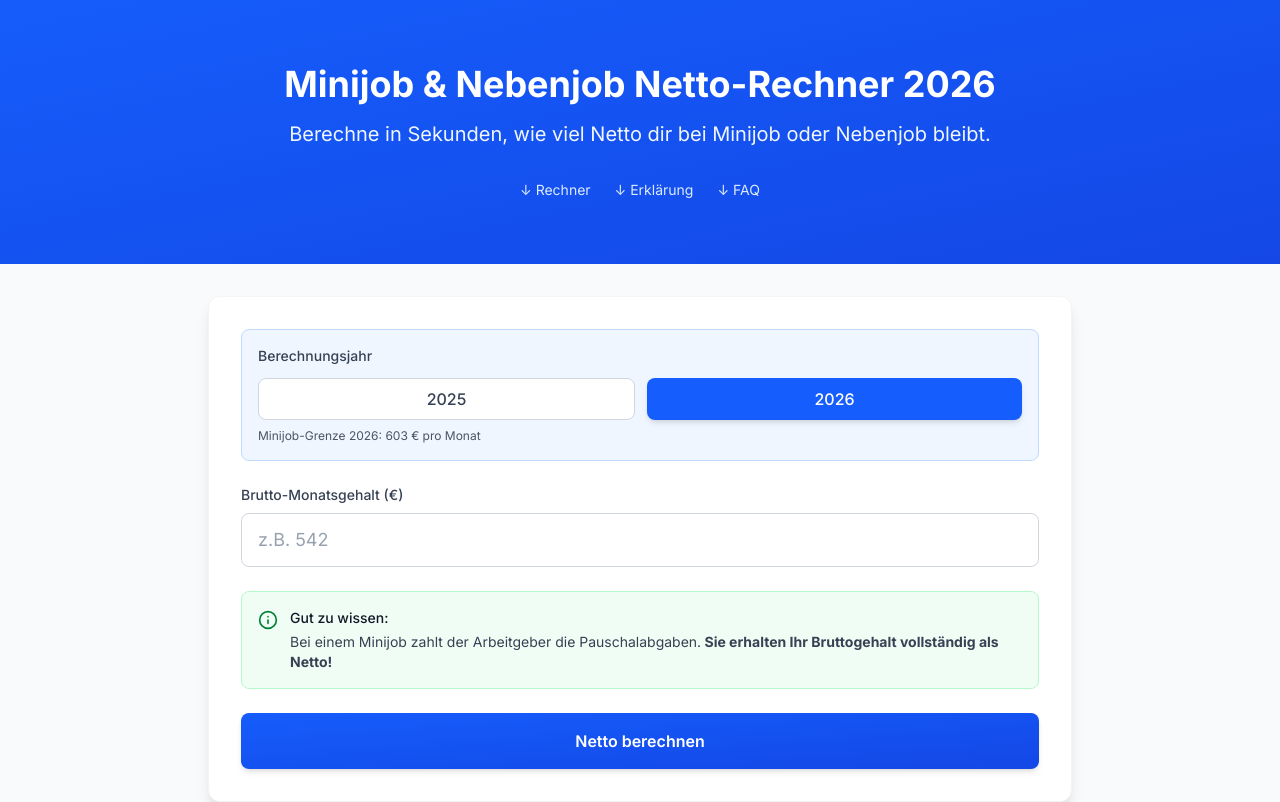
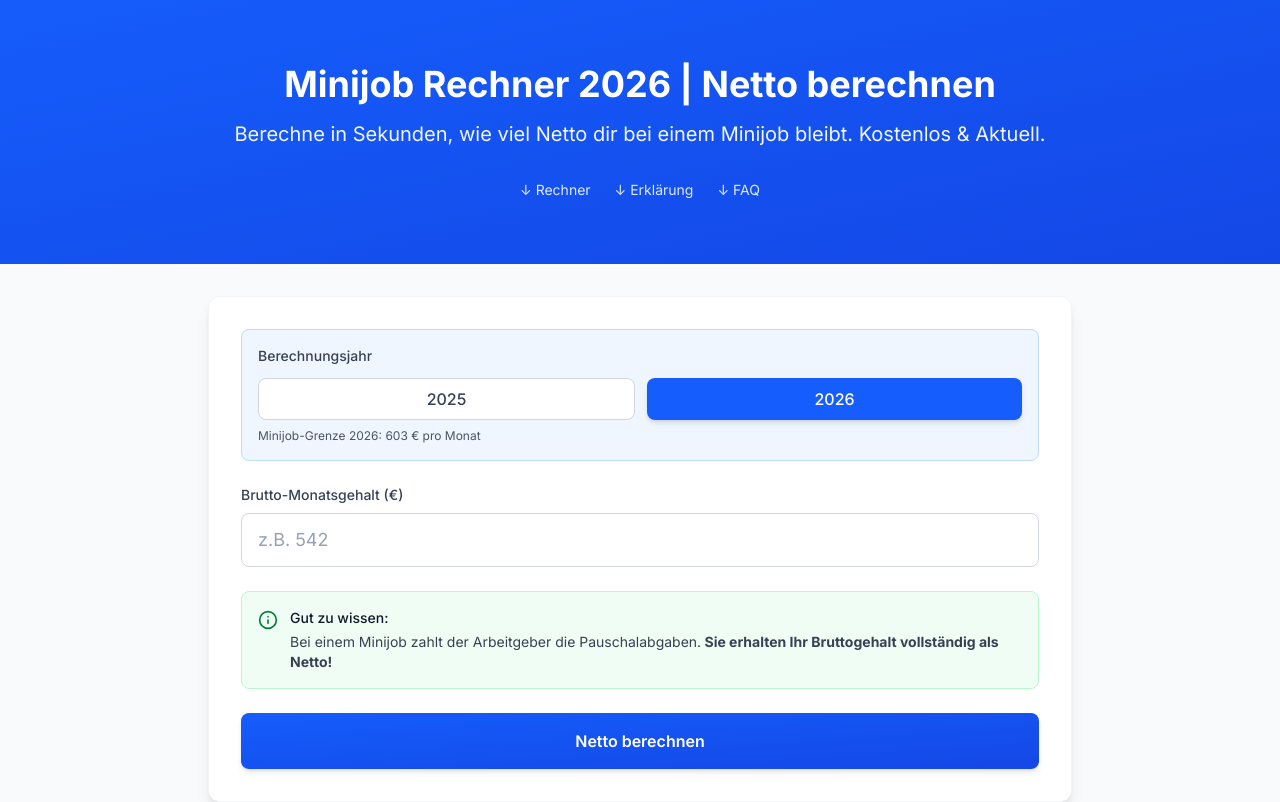
Before and after one commit to Mohdaasif97/salcal, a Next.js app: page / in a window 1280 px wide. Shown: the top 802 px of the page. Built offline with nearby package versions, Linux system fonts and the light colour scheme.

Commit message:
Update MiniJobRechner.tsx

```diff
--- a/components/MiniJobRechner.tsx
+++ b/components/MiniJobRechner.tsx
@@ -92,10 +92,10 @@ export default function MiniJobRechner() {
         <div className="bg-gradient-to-br from-blue-600 to-blue-700">
           <div className="max-w-4xl mx-auto px-4 py-16 text-center">
             <h1 className="text-4xl font-bold text-white mb-4">
-              Minijob & Nebenjob Netto-Rechner {selectedYear}
+              Minijob Rechner 2026 | Netto berechnen
             </h1>
             <p className="text-xl text-blue-50 mb-8">
-              Berechne in Sekunden, wie viel Netto dir bei Minijob oder Nebenjob bleibt.
+              Berechne in Sekunden, wie viel Netto dir bei einem Minijob bleibt. Kostenlos & Aktuell.
             </p>
 
             <div className="flex justify-center gap-6 text-sm text-blue-100">
```
